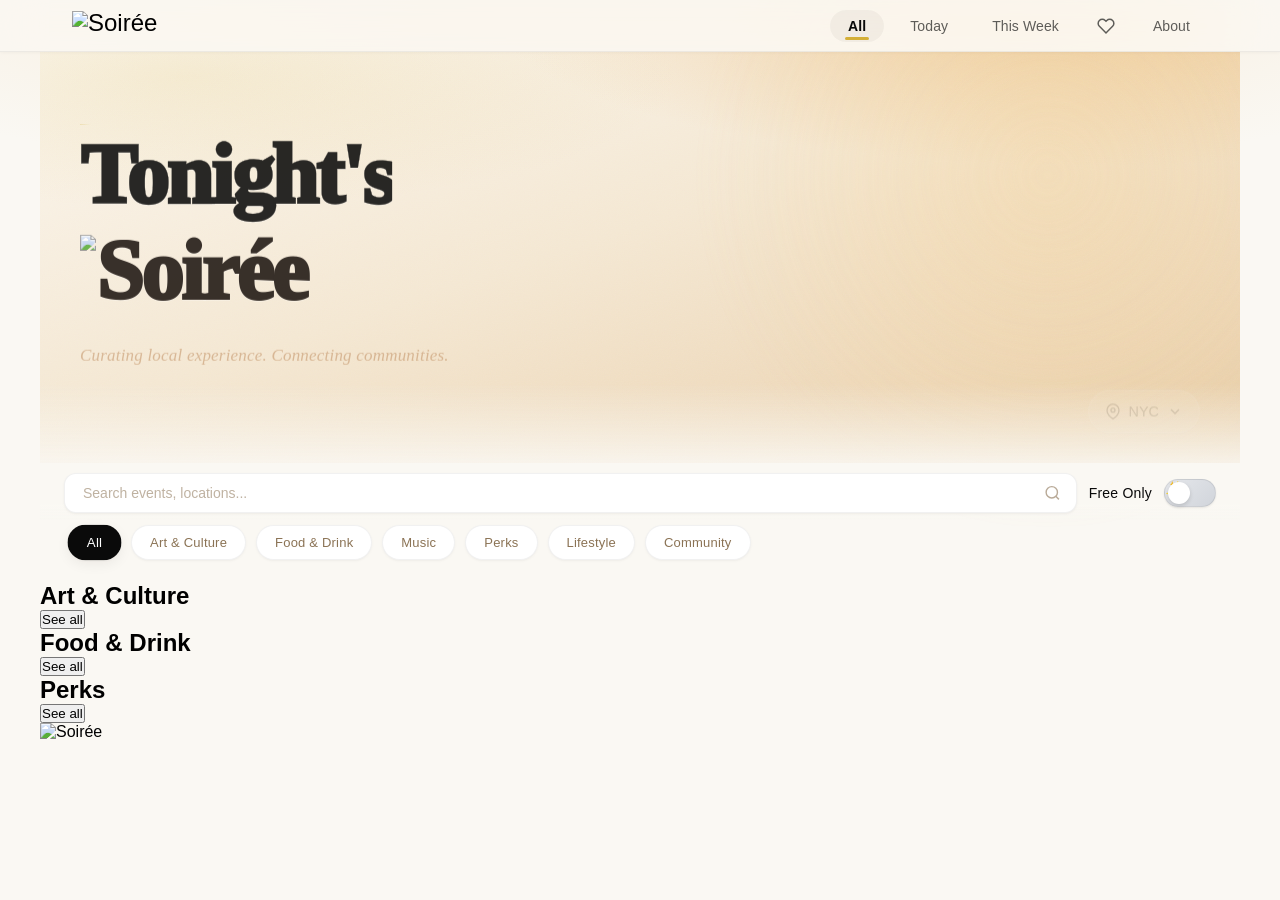
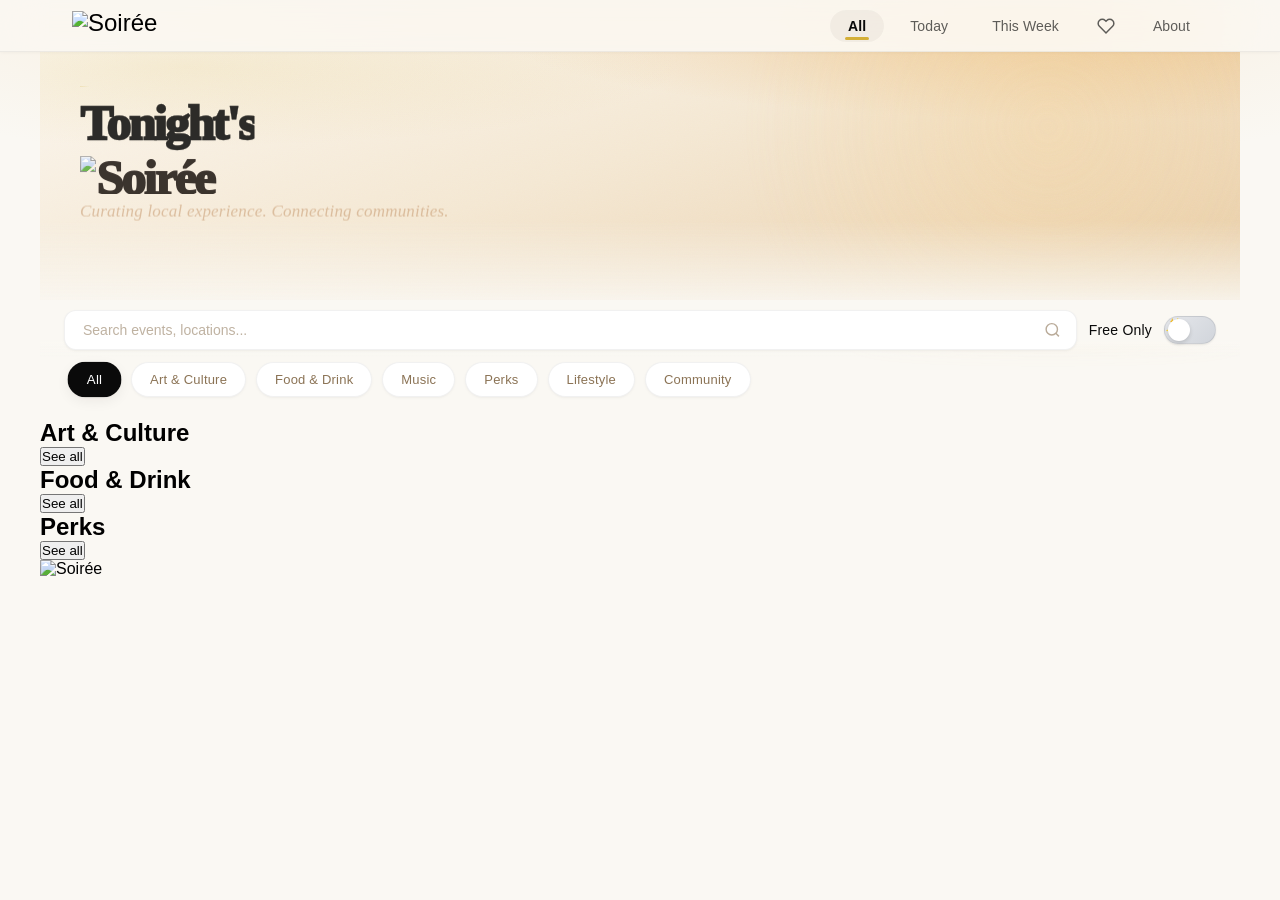

Revert crude masthead oversizing to tasteful scale; bump cache version

--- a/styles.css
+++ b/styles.css
@@ -323,7 +323,7 @@ body {
 
 .hero {
   position: relative;
-  padding: clamp(28px, 5vw, 60px) 24px clamp(20px, 3vw, 34px);
+  padding: 12px 24px 14px;
   overflow: visible;
 }
 
@@ -351,17 +351,17 @@ body {
 
 @media (min-width: 768px) {
   .hero {
-    padding: 56px 32px 34px;
+    padding: 26px 32px 18px;
   }
 
   .hero-title {
-    font-size: 104px;
-    letter-spacing: -4.5px;
+    font-size: 76px;
+    letter-spacing: -3.6px;
   }
 
   .hero-title-logo {
-    height: 82px;
-    margin-top: 10px;
+    height: 58px;
+    margin-top: 8px;
   }
 
   .hero-location-row {
@@ -375,17 +375,17 @@ body {
 
 @media (min-width: 1024px) {
   .hero {
-    padding: 72px 40px 42px;
+    padding: 34px 40px 24px;
   }
 
   .hero-title {
-    font-size: 128px;
-    letter-spacing: -5.5px;
+    font-size: 84px;
+    letter-spacing: -4px;
   }
 
   .hero-title-logo {
-    height: 104px;
-    margin-top: 12px;
+    height: 64px;
+    margin-top: 10px;
   }
 }
 
@@ -921,16 +921,15 @@ body {
 /* Main title */
 .hero-title {
   font-family: 'Cormorant Garamond', serif;
-  font-size: clamp(3.1rem, 6.6vw, 5.6rem);
+  font-size: 49px;
   font-weight: 1000;
   color: var(--deep);
-  letter-spacing: -0.03em;
-  line-height: 0.88;
+  letter-spacing: -2.2px;
+  line-height: 0.95;
   margin-bottom: 0;
   opacity: 0;
   isolation: isolate;
   animation: heroFadeUp 0.9s var(--transition) 0.2s forwards;
-  text-shadow: 0 1px 0 rgba(255, 255, 255, 0.35);
 }
 
 @media (max-width: 380px) {
@@ -943,9 +942,9 @@ body {
 /* Soirée logo replacing the brand word — sits behind the rotating text */
 .hero-title-logo {
   display: block;
-  height: clamp(56px, 8.5vw, 104px);
+  height: 38px;
   width: auto;
-  margin-top: clamp(2px, 0.6vw, 8px);
+  margin-top: 4px;
   position: relative;
   z-index: 1;
 }
